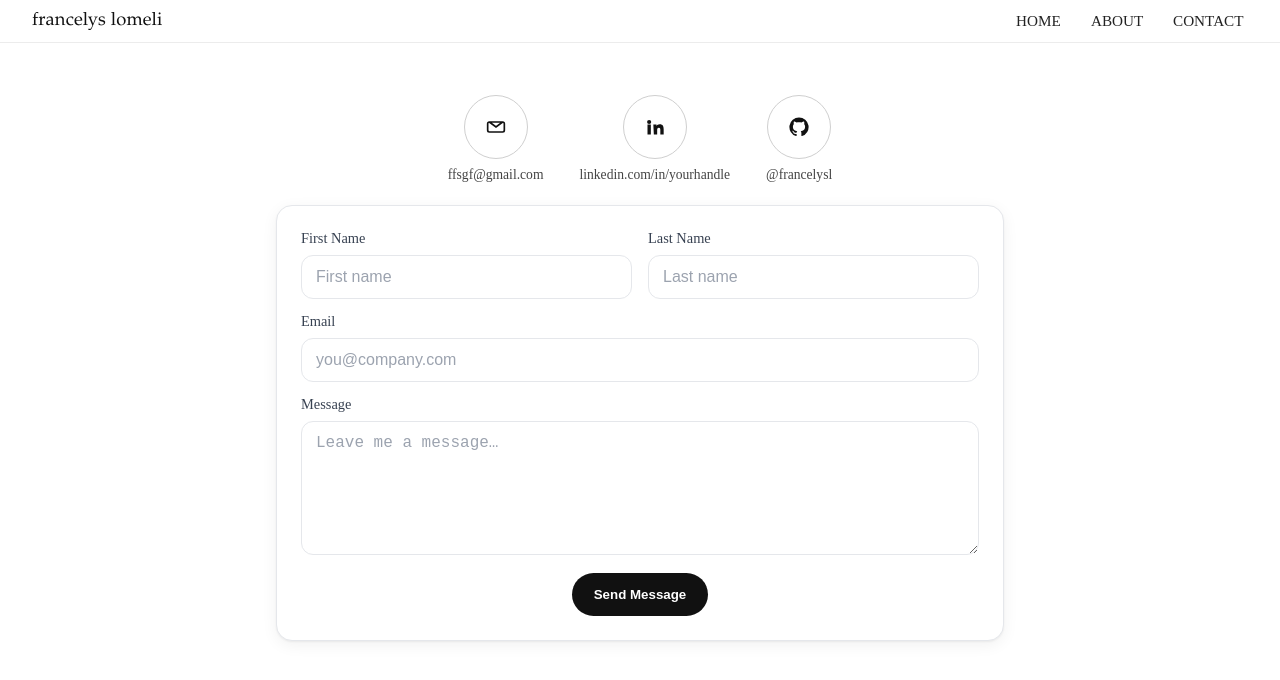
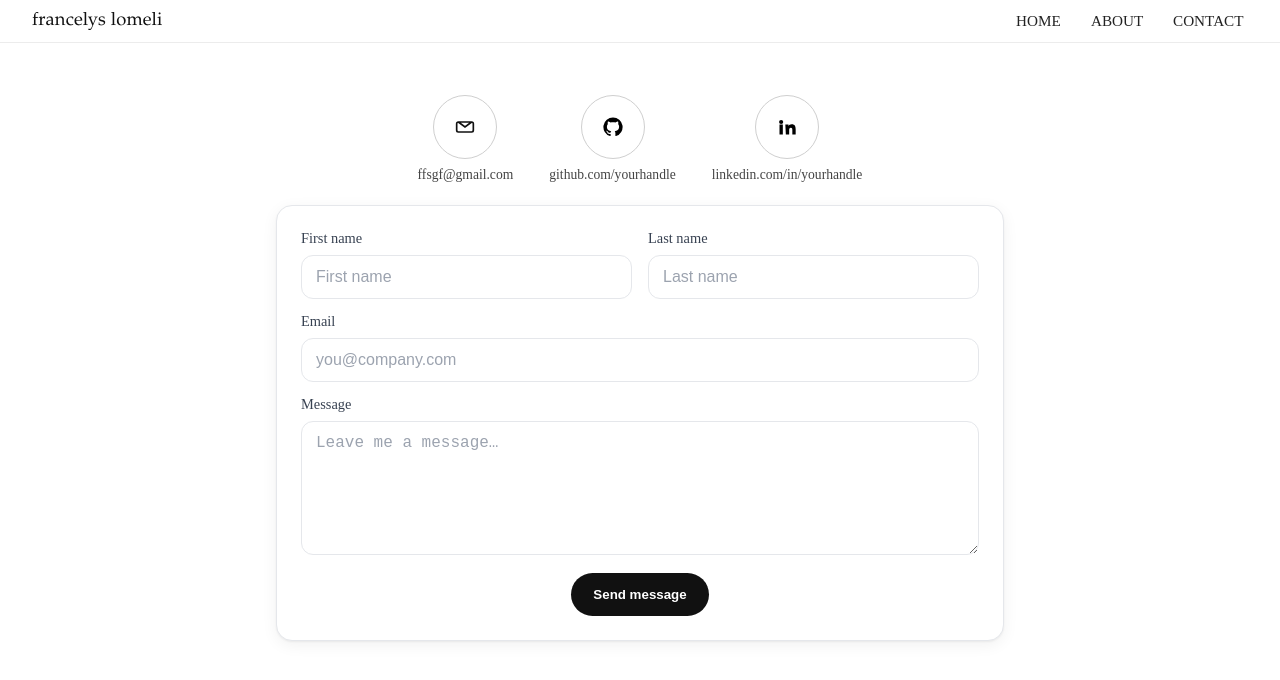
Before and after one commit to francelysl/Personal-Website, a React (Create React App) app: page /contact in a window 1280 px wide. Shown: the top 680 px of the page. Built offline with nearby package versions, Linux system fonts and the light colour scheme; no server answers.

Commit message:
Link EmailJS browserSDK, addition of .env for API keys storage

```diff
--- a/package.json
+++ b/package.json
@@ -18,6 +18,7 @@
   },
   "homepage": ".",
   "dependencies": {
+    "@emailjs/browser": "^4.4.1",
     "@fortawesome/fontawesome-free": "^7.0.0",
     "react": "^19.1.1",
     "react-dom": "^19.1.1",
--- a/src/components/ContactSection.jsx
+++ b/src/components/ContactSection.jsx
@@ -1,65 +1,86 @@
-import React, { useState } from "react";
+import React, { useRef, useState } from "react";
+import emailjs from "@emailjs/browser";
 import "../styles/ContactSection.css";
 
 export default function ContactSection() {
-  const [form, setForm] = useState({
-    first: "",
-    last: "",
-    email: "",
-    message: "",
-  });
+  const formRef = useRef(null);
   const [status, setStatus] = useState("");
+  const [sending, setSending] = useState(false);
+
+  const SERVICE_ID = process.env.REACT_APP_EMAILJS_SERVICE_ID;
+  const TEMPLATE_ID = process.env.REACT_APP_EMAILJS_TEMPLATE_ID;
+  const PUBLIC_KEY = process.env.REACT_APP_EMAILJS_PUBLIC_KEY;
+
+  const onSubmit = async (e) => {
+    e.preventDefault();
+    setStatus("");
+    setSending(true);
+
+    try {
+      const fd = new FormData(formRef.current);
+      for (const key of ["user_first", "user_last", "user_email", "message"]) {
+        if (!fd.get(key)) {
+          setStatus("Please fill out all fields.");
+          setSending(false);
+          return;
+        }
+      }
+
+      await emailjs.sendForm(SERVICE_ID, TEMPLATE_ID, formRef.current, {
+        publicKey: PUBLIC_KEY,
+      });
+
+      setStatus("Thanks! Your message has been sent.");
+      formRef.current.reset();
+    } catch (err) {
+      console.error(err);
+      setStatus("Oops—couldn’t send right now. Please try again.");
+    } finally {
+      setSending(false);
+    }
+  };
+
+  const onHoneypotChange = (e) => {
+    if (e.target.value) setStatus("Spam detected.");
+  };
 
   const items = [
     {
-      href: "mailto:francelyslomeli@gmail.com",
+      href: "mailto:ffsgf@gmail.com",
       label: "Email",
       icon: (
         <svg viewBox="0 0 24 24" width="20" height="20" aria-hidden="true">
-          <path d="M4 6h16a2 2 0 0 1 2 2v8a2 2 0 0 1-2 2H4a2 2 0 0 1-2-2V8a2 2 0 0 1 2-2zm0 0 8 6 8-6"
-            fill="none" stroke="currentColor" strokeWidth="2" />
+          <path
+            d="M4 6h16a2 2 0 0 1 2 2v8a2 2 0 0 1-2 2H4a2 2 0 0 1-2-2V8a2 2 0 0 1 2-2zm0 0 8 6 8-6"
+            fill="none"
+            stroke="currentColor"
+            strokeWidth="2"
+          />
         </svg>
       ),
       text: "ffsgf@gmail.com",
     },
     {
-      href: "https://www.linkedin.com/in/francelyslomeli",
+      href: "https://github.com/yourhandle",
+      label: "GitHub",
+      icon: (
+        <svg viewBox="0 0 24 24" width="20" height="20" aria-hidden="true">
+          <path d="M12 .5a11.5 11.5 0 0 0-3.64 22.42c.57.11.78-.25.78-.55v-2.1c-3.17.69-3.84-1.37-3.84-1.37-.52-1.33-1.27-1.68-1.27-1.68-1.04-.71.08-.7.08-.7 1.15.08 1.75 1.19 1.75 1.19 1.02 1.75 2.66 1.24 3.31.95.1-.75.4-1.24.72-1.53-2.53-.29-5.2-1.26-5.2-5.6 0-1.24.44-2.25 1.17-3.04-.12-.29-.51-1.45.11-3.02 0 0 .96-.31 3.15 1.16.92-.26 1.9-.39 2.88-.39.98 0 1.97.13 2.89.39 2.19-1.47 3.14-1.16 3.14-1.16.63 1.57.24 2.73.12 3.02.74.79 1.17 1.8 1.17 3.04 0 4.35-2.68 5.3-5.23 5.58.41.35.77 1.05.77 2.12v3.14c0 .31.21.67.79.55A11.5 11.5 0 0 0 12 .5z" />
+        </svg>
+      ),
+      text: "github.com/yourhandle",
+    },
+    {
+      href: "https://www.linkedin.com/in/yourhandle",
       label: "LinkedIn",
       icon: (
         <svg viewBox="0 0 24 24" width="20" height="20" aria-hidden="true">
-          <path d="M4.98 3.5a2.5 2.5 0 1 0 0 5 2.5 2.5 0 0 0 0-5zM3 9h4v12H3zM10 9h3.8v1.65h.05c.53-.95 1.83-1.95 3.77-1.95 4.03 0 4.78 2.65 4.78 6.1V21h-4v-5.3c0-1.26-.02-2.88-1.76-2.88-1.77 0-2.04 1.38-2.04 2.79V21h-4z"
-            fill="currentColor" />
+          <path d="M4.98 3.5a2.5 2.5 0 1 0 0 5 2.5 2.5 0 0 0 0-5zM3 9h4v12H3zM10 9h3.8v1.65h.05c.53-.95 1.83-1.95 3.77-1.95 4.03 0 4.78 2.65 4.78 6.1V21h-4v-5.3c0-1.26-.02-2.88-1.76-2.88-1.77 0-2.04 1.38-2.04 2.79V21h-4z" />
         </svg>
       ),
       text: "linkedin.com/in/yourhandle",
     },
-    {
-      href: "https://www.github.com/francelysl",
-      label: "Github",
-      icon: (
-        <svg viewBox="0 0 24 24" width="20" height="20" aria-hidden="true">
-          <path d="M12 .5a11.5 11.5 0 0 0-3.64 22.42c.57.11.78-.25.78-.55v-2.1c-3.17.69-3.84-1.37-3.84-1.37-.52-1.33-1.27-1.68-1.27-1.68-1.04-.71.08-.7.08-.7 1.15.08 1.75 1.19 1.75 1.19 1.02 1.75 2.66 1.24 3.31.95.1-.75.4-1.24.72-1.53-2.53-.29-5.2-1.26-5.2-5.6 0-1.24.44-2.25 1.17-3.04-.12-.29-.51-1.45.11-3.02 0 0 .96-.31 3.15 1.16.92-.26 1.9-.39 2.88-.39.98 0 1.97.13 2.89.39 2.19-1.47 3.14-1.16 3.14-1.16.63 1.57.24 2.73.12 3.02.74.79 1.17 1.8 1.17 3.04 0 4.35-2.68 5.3-5.23 5.58.41.35.77 1.05.77 2.12v3.14c0 .31.21.67.79.55A11.5 11.5 0 0 0 12 .5z"
-            fill="currentColor" />
-        </svg>
-      ),
-      text: "@francelysl",
-    },
   ];
-
-  const update = (e) =>
-    setForm((f) => ({ ...f, [e.target.name]: e.target.value }));
-
-  const onSubmit = (e) => {
-    e.preventDefault();
-    if (!form.first || !form.last || !form.email || !form.message) {
-      setStatus("Please fill out all fields.");
-      return;
-    }
-
-    console.log("CONTACT_FORM_SUBMIT", form);
-    setStatus("Thanks! Your message has been sent.");
-    setForm({ first: "", last: "", email: "", message: "" });
-  };
 
   return (
     <section className="contact-wrap" id="contact">
@@ -80,69 +101,49 @@ export default function ContactSection() {
         ))}
       </div>
 
-      {/* Form */}
-      <form className="contact-form" onSubmit={onSubmit} noValidate>
+      {/* Form sent via EmailJS */}
+      <form ref={formRef} className="contact-form" onSubmit={onSubmit} noValidate>
+        {/* Honeypot (hidden) */}
+        <input
+          type="text"
+          name="website"
+          tabIndex="-1"
+          autoComplete="off"
+          onChange={onHoneypotChange}
+          style={{ position: "absolute", left: "-10000px", opacity: 0 }}
+        />
+
         <div className="row two">
           <div className="field">
-            <label htmlFor="first">First Name</label>
-            <input
-              id="first"
-              name="first"
-              type="text"
-              placeholder="First name"
-              value={form.first}
-              onChange={update}
-              required
-            />
+            <label htmlFor="first">First name</label>
+            <input id="first" name="user_first" type="text" placeholder="First name" required />
           </div>
           <div className="field">
-            <label htmlFor="last">Last Name</label>
-            <input
-              id="last"
-              name="last"
-              type="text"
-              placeholder="Last name"
-              value={form.last}
-              onChange={update}
-              required
-            />
+            <label htmlFor="last">Last name</label>
+            <input id="last" name="user_last" type="text" placeholder="Last name" required />
           </div>
         </div>
 
         <div className="row">
           <div className="field">
             <label htmlFor="email">Email</label>
-            <input
-              id="email"
-              name="email"
-              type="email"
-              placeholder="you@company.com"
-              value={form.email}
-              onChange={update}
-              required
-            />
+            <input id="email" name="user_email" type="email" placeholder="you@company.com" required />
           </div>
         </div>
 
         <div className="row">
           <div className="field">
             <label htmlFor="message">Message</label>
-            <textarea
-              id="message"
-              name="message"
-              rows="6"
-              placeholder="Leave me a message…"
-              value={form.message}
-              onChange={update}
-              required
-            />
+            <textarea id="message" name="message" rows="6" placeholder="Leave me a message…" required />
           </div>
         </div>
 
         {status && <div className="status">{status}</div>}
 
         <div className="actions">
-          <button type="submit" className="btn-primary">Send Message</button>
+          <button type="submit" className="btn-primary" disabled={sending}>
+            {sending ? "Sending…" : "Send message"}
+          </button>
         </div>
       </form>
     </section>
```
Also changed, not shown: 2 other files (tests, documents, lock files or other folders).
